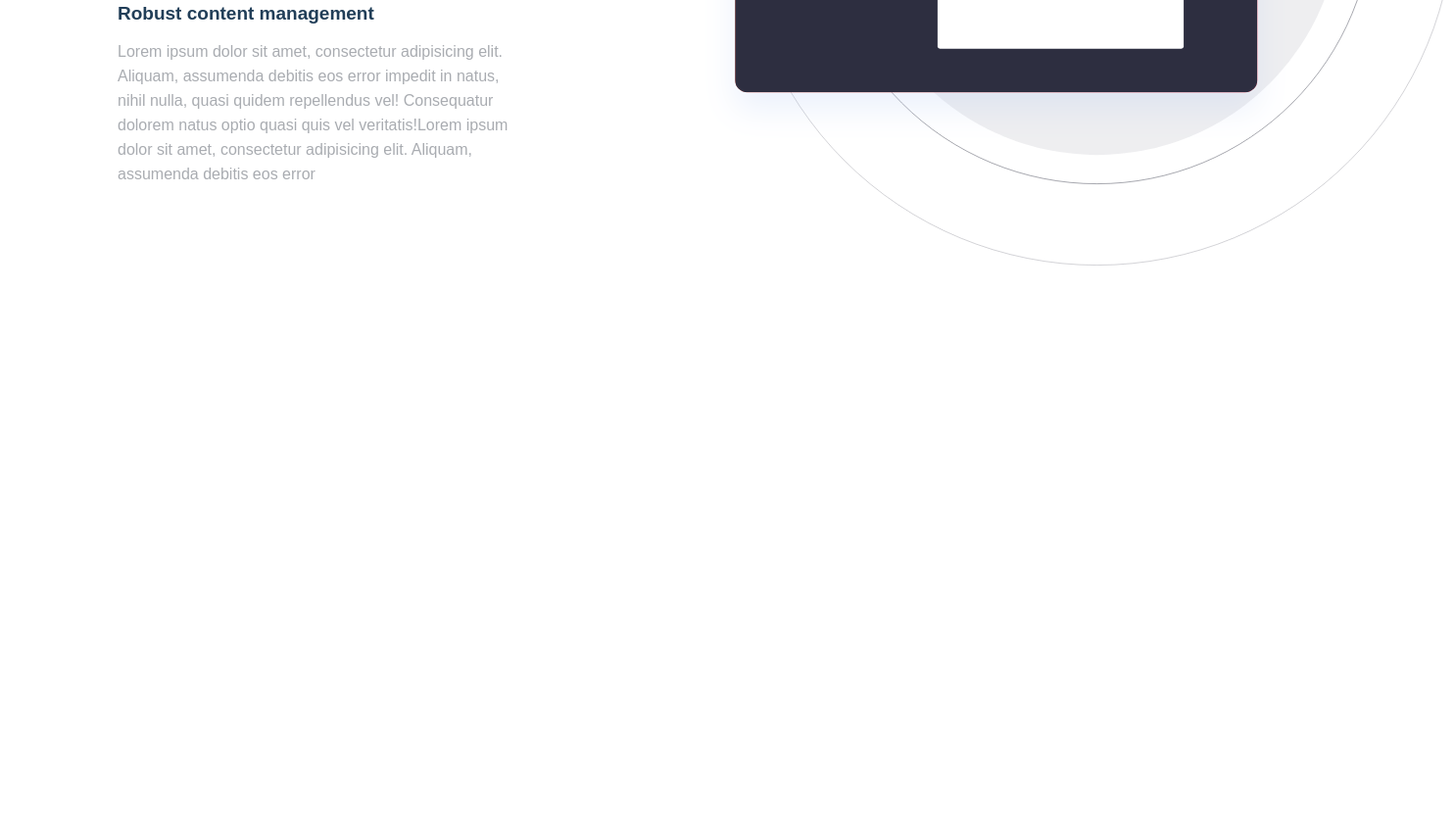
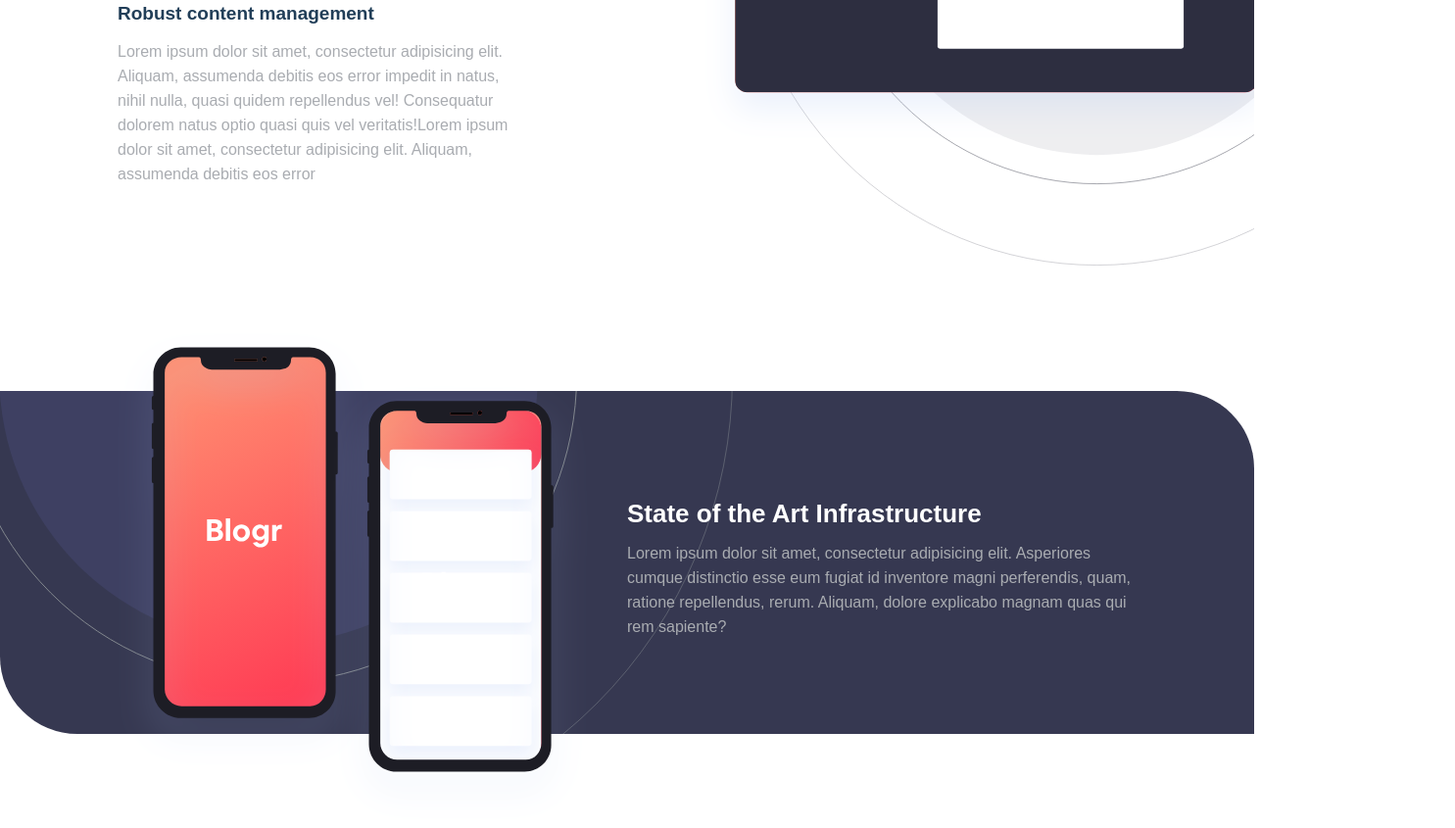
Before and after one commit to imansaadat/blogr-landing, a plain HTML site: page index.html in a window 1280 px wide. Shown: the part 941-1786 px from the top of the page at 98% size, 1485 px wide, since content can reach past the window. Before the commit the page ends 1490 px from the top, so only its background shows below. Drawn offline with Linux system fonts and the light colour scheme.

Commit message:
infrastructure section added

```diff
--- a/assets/styles/pages/index/index-style.scss
+++ b/assets/styles/pages/index/index-style.scss
@@ -11,7 +11,7 @@ html {
 }
 
 body {
-
+  overflow-x: hidden;
   font-family: sans-serif;
 }
 
@@ -46,7 +46,6 @@ ul {
 }
 
 /*header*/
-
 .header {
   width: 100%;
   height:42rem;
@@ -117,11 +116,10 @@ ul {
 }
 
 /*editor section*/
-
 .editor_section{
   height: 75rem;
   position: relative;
-  margin-bottom: 20rem;
+  margin-bottom: 5rem;
   .title{
     font-size: 3.2rem;
     text-align: center;
@@ -161,3 +159,38 @@ ul {
     }
   }
 }
+
+/*infrastructure*/
+.infrastructure{
+  width: 100%;
+  height: 35rem;
+  background:#363851 url(../../../images/bg-pattern-circles.svg) no-repeat -60% 82%/74%;
+  margin-bottom: 20rem;
+  border-top-right-radius:7.9rem;
+  border-bottom-left-radius:7.9rem;
+  .content{
+
+    .image{
+      width: 50%;
+      margin-top: -6%;
+      padding-right: 4rem;
+      img{
+       width: 100%;
+      }
+    }
+    .text_info{
+      width: 50%;
+      margin-top: -8rem;
+      h2{
+        color:#ffffff;
+        font-size: 2.6rem;
+        margin-bottom: 1.2rem;
+      }
+       p{
+         color: $Text_Color;
+         line-height: 2.5rem;
+         font-size: 1.6rem;
+       }
+    }
+  }
+}
--- a/index.html
+++ b/index.html
@@ -45,18 +45,22 @@
                 <div class="text_content">
                     <div class="text_info">
                         <h2>Introduction an extensible editor</h2>
-                        <p>Lorem ipsum dolor sit amet, consectetur adipisicing elit. Aliquam, assumenda debitis eos error
+                        <p>Lorem ipsum dolor sit amet, consectetur adipisicing elit. Aliquam, assumenda debitis eos
+                            error
                             impedit in natus, nihil nulla, quasi quidem repellendus vel! Consequatur dolorem natus optio
-                            quasi quis vel veritatis!Lorem ipsum dolor sit amet, consectetur adipisicing elit. Aliquam, assumenda debitis eos error
+                            quasi quis vel veritatis!Lorem ipsum dolor sit amet, consectetur adipisicing elit. Aliquam,
+                            assumenda debitis eos error
                             impedit in natus, nihil nulla, quasi quidem repellendus vel! Consequatur dolorem natus optio
                             quasi quis vel veritatis!</p>
                     </div>
                     <div class="text_info">
                         <h2>Robust content management</h2>
-                        <p>Lorem ipsum dolor sit amet, consectetur adipisicing elit. Aliquam, assumenda debitis eos error
+                        <p>Lorem ipsum dolor sit amet, consectetur adipisicing elit. Aliquam, assumenda debitis eos
+                            error
                             impedit in natus, nihil nulla, quasi quidem repellendus vel! Consequatur dolorem natus optio
-                            quasi quis vel veritatis!Lorem ipsum dolor sit amet, consectetur adipisicing elit. Aliquam, assumenda debitis eos error
-                           </p>
+                            quasi quis vel veritatis!Lorem ipsum dolor sit amet, consectetur adipisicing elit. Aliquam,
+                            assumenda debitis eos error
+                        </p>
                     </div>
                 </div>
                 <div class="image_content">
@@ -65,6 +69,22 @@
             </div>
         </div>
     </section>
+    <!--infrastructure-->
+    <section class="infrastructure">
+        <div class="container">
+            <div class="content flex">
+                <div class="image">
+                    <img src="assets/images/illustration-phones.svg" alt="phones">
+                </div>
+                <div class="text_info">
+                    <h2>State of the Art Infrastructure</h2>
+                    <p>Lorem ipsum dolor sit amet, consectetur adipisicing elit. Asperiores cumque distinctio esse eum
+                        fugiat id inventore magni perferendis, quam, ratione repellendus, rerum. Aliquam, dolore
+                        explicabo magnam quas qui rem sapiente?</p>
+                </div>
+            </div>
+        </div>
+    </section>
 </main>
 </body>
 </html>
```
Also changed, not shown: assets/styles/pages/index/index-style.css, 1 other file.
